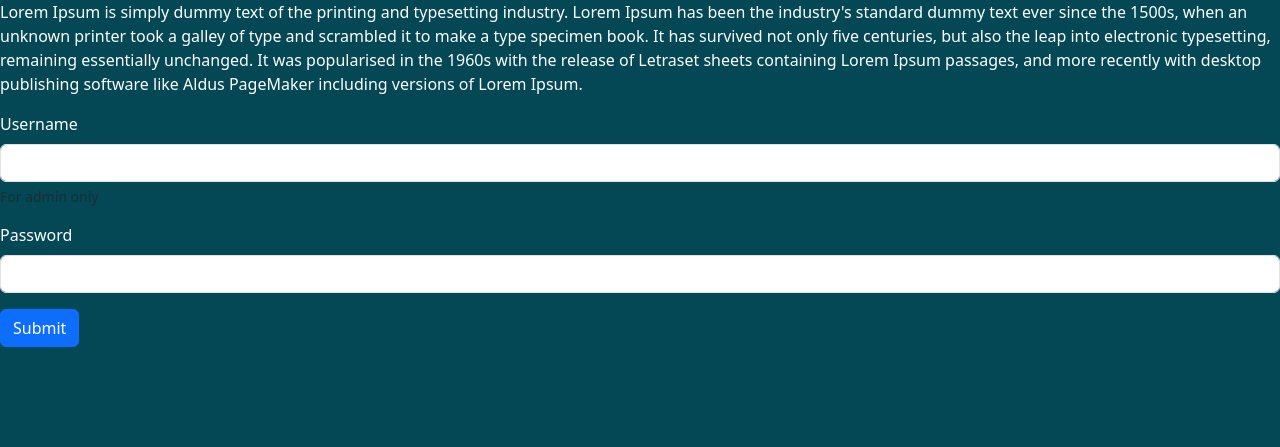
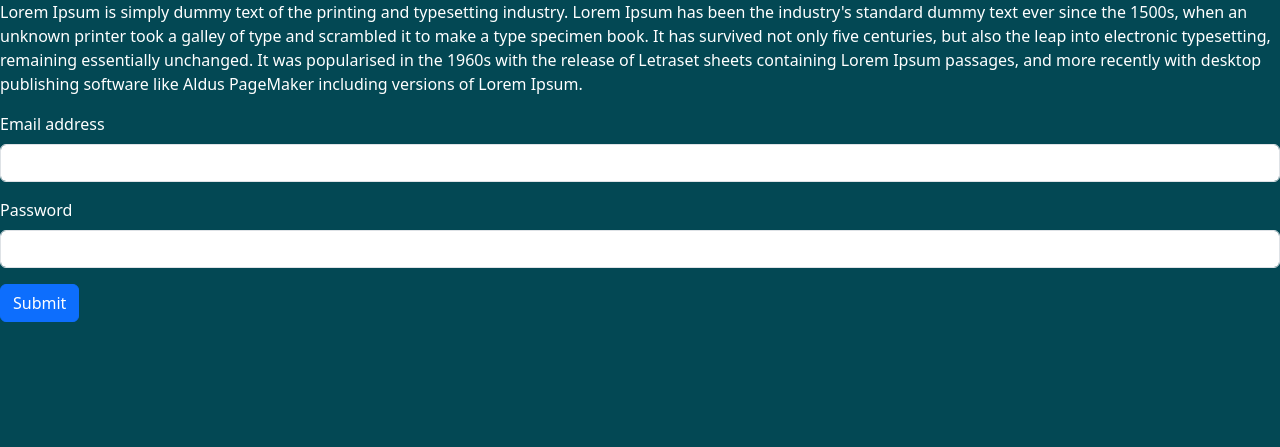
Before and after one commit to SaraClick/sky_project, a Flask app: page /admin_login in a window 1280 px wide. Shown: the part 55-502 px from the top of the page. Run offline with Flask 3, Linux system fonts and the light colour scheme; some web fonts are replaced.

Commit message:
Amended code for admin_login.html

```diff
--- a/application/templates/admin_login.html
+++ b/application/templates/admin_login.html
@@ -1,23 +1,14 @@
 {% extends "layout.html" %}
 {% block main_content %}
-<!--this is where admin input the username-->
 <form>
   <div class="mb-3">
-      <label for="exampleInputusername1" class="form-label">Username</label>
-      <input type="username" class="form-control" id="exampleInputusername1" aria-describedby="usernameHelp">
-      <div id="usernameHelp" class="form-text">For admin only</div>
+    <label for="exampleInputEmail1" class="form-label">Email address</label>
+    <input type="email" class="form-control" id="exampleInputEmail1" aria-describedby="emailHelp">
   </div>
   <div class="mb-3">
-<!--        password input -->
     <label for="exampleInputPassword1" class="form-label">Password</label>
     <input type="password" class="form-control" id="exampleInputPassword1">
   </div>
-    <!-- <div class="mb-3 form-check">
-<!--extra tickbox - could use this as a remember me section? could delete
-      <input type="checkbox" class="form-check-input" id="exampleCheck1">
-      <label class="form-check-label" for="exampleCheck1">Remember me</label>
-    </div> -->
-    <!-- submit section -->
   <button type="submit" class="btn btn-primary">Submit</button>
 </form>
 {% endblock %}
```
Lines whose indentation alone changed are shown as unchanged.
